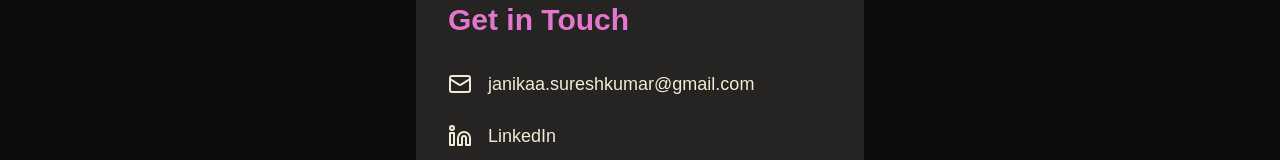
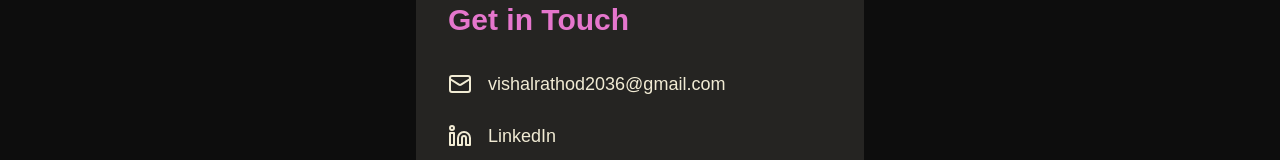
Before and after one commit to vishal-rathod-1/Portfolio, a React (Vite) app: page / in a window 1280 px wide. Shown: the part 1699-1859 px from the top of the page. Built offline with nearby package versions, Linux system fonts and the light colour scheme.

Commit message:
Update App.tsx

```diff
--- a/src/App.tsx
+++ b/src/App.tsx
@@ -219,7 +219,7 @@ const skills = [
                 aria-label="Send email"
               >
                 <Mail className="w-6 h-6 mr-4" />
-                janikaa.sureshkumar@gmail.com
+                vishalrathod2036@gmail.com
               </a>
               <a
                 href="https://www.linkedin.com/in/janikaa-sureshkumar/"
@@ -232,7 +232,7 @@ const skills = [
                 LinkedIn
               </a>
               <a
-                href="https://github.com/Janikaa17"
+                href="https://github.com/vishal-rathod-1"
                 target="_blank"
                 rel="noopener noreferrer"
                 className="flex items-center text-lg hover:text-[#E576CD] transition-colors font-medium"
```
